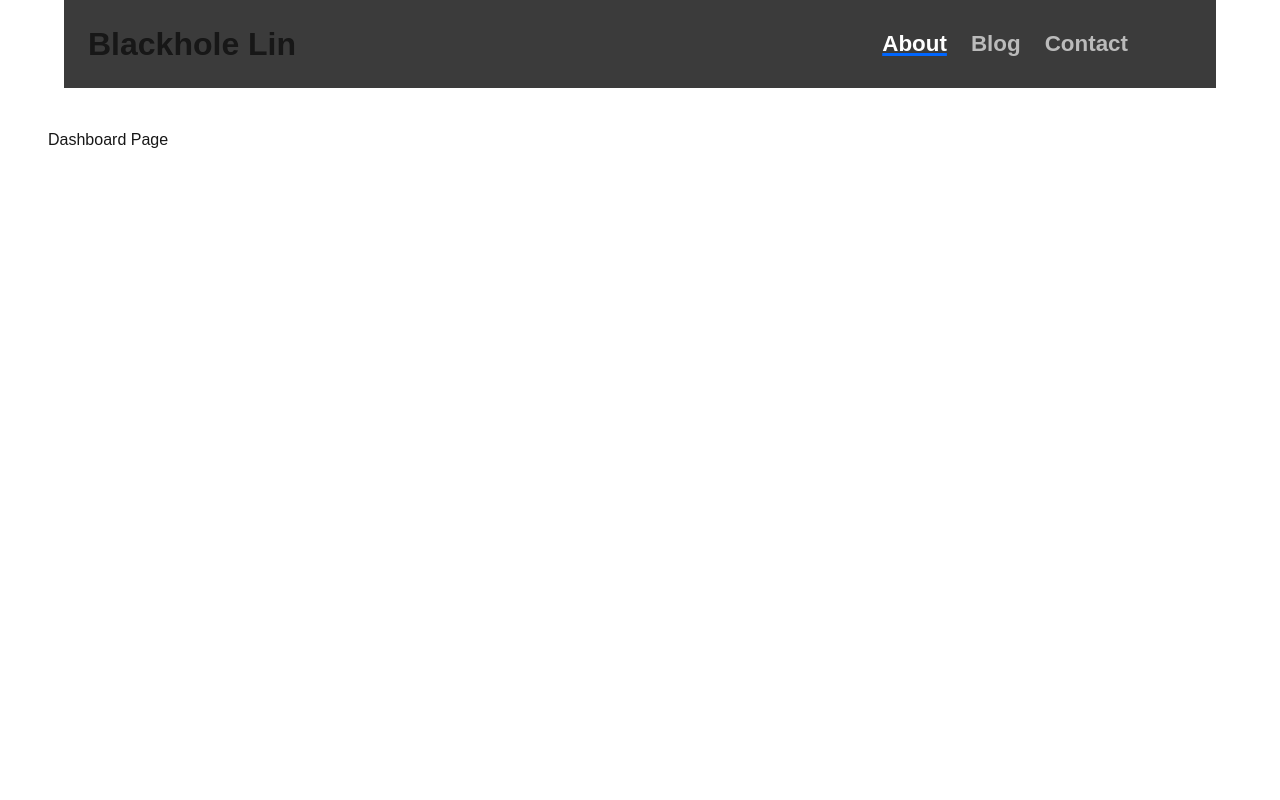
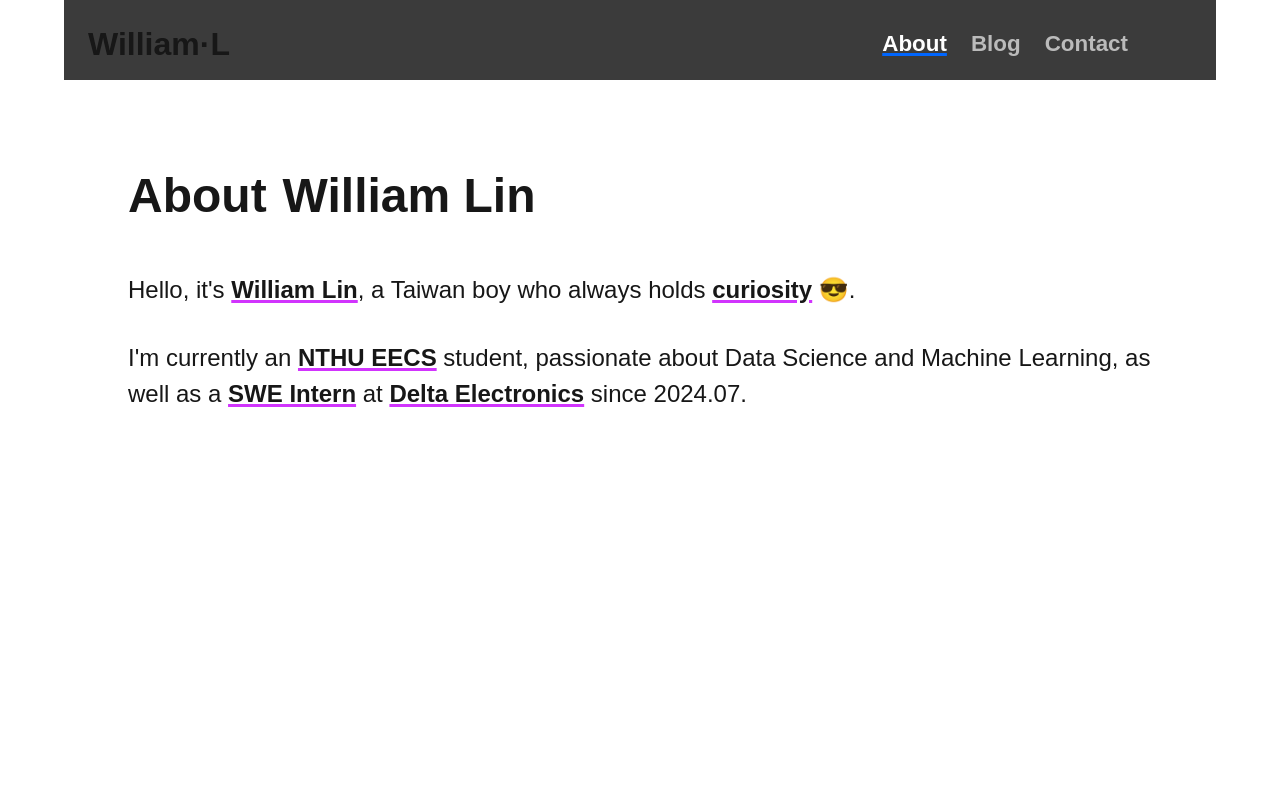
Before and after one commit to JWBlackHole/mywebsite, a Next.js app: page /about in a window 1280 px wide. Shown: the top 800 px of the page. Built offline with nearby package versions, Linux system fonts and the light colour scheme; some icons are missing.

Commit message:
first commit

```diff
--- a/src/app/about/layout.tsx
+++ /dev/null
@@ -1,9 +0,0 @@
-import React from 'react';
-
-export default function Layout({ children }: { children: React.ReactNode}){
-    return (
-        <div className="flex h-screen flex-col md:flex-row md:overflow-hidden">
-            <div className="flex-grow p-6 md:overflow-y-auto md:p-12">{children}</div>
-        </div>
-    )
-}
--- a/src/app/about/page.tsx
+++ b/src/app/about/page.tsx
@@ -1,3 +1,27 @@
+import { HL, Title, SubTitle, RegularText } from "@/components/Texts";
+import Link from "next/link";
+
 export default function Page(){
-    return <p>Dashboard Page</p>;
+    return (
+        <div className="flex flex-col max-w-5xl mx-auto">
+            <div className="flex flex-wrap mb-5 sm:mb-10">
+                <Title>About</Title>
+                <div className="w-full sm:w-fit sm:ml-4"><Title>William Lin</Title></div>
+            </div>
+            <div className="pb-3 sm:pb-8">
+                <RegularText>Hello, it's <HL>William Lin</HL>, a Taiwan boy who always holds <HL>curiosity</HL> &#128526;.</RegularText>
+            </div>
+            <RegularText>
+            I'm currently an <Link href="https://u-eecs.site.nthu.edu.tw/"><HL>NTHU EECS</HL></Link> student, passionate about Data Science and Machine Learning,
+            as well as a <HL>SWE Intern</HL> at <Link href="https://www.deltaww.com/en-US/index"><HL>Delta Electronics</HL></Link> since 2024.07.
+            </RegularText>
+
+
+
+            {/* <Link href="/CV.pdf">
+                <span style={{color: "#b3b3ff", textDecoration : "underline solid #b3b3ff"}}>William Lin CV</span>
+            </Link> */}
+
+        </div>
+    );
 }
--- a/src/app/blog/layout.tsx
+++ /dev/null
@@ -1,9 +0,0 @@
-import React from 'react';
-
-export default function Layout({ children }: { children: React.ReactNode}){
-    return (
-        <div className="flex h-screen flex-col md:flex-row md:overflow-hidden">
-            <div className="flex-grow p-6 md:overflow-y-auto md:p-12">{children}</div>
-        </div>
-    )
-}
--- a/src/app/contact/layout.tsx
+++ /dev/null
@@ -1,9 +0,0 @@
-import React from 'react';
-
-export default function Layout({ children }: { children: React.ReactNode}){
-    return (
-        <div className="flex h-screen flex-col md:flex-row md:overflow-hidden">
-            <div className="flex-grow p-6 md:overflow-y-auto md:p-12">{children}</div>
-        </div>
-    )
-}
--- a/src/app/layout.tsx
+++ b/src/app/layout.tsx
@@ -31,11 +31,11 @@ export default function RootLayout({
       <head>
         <link rel="icon" href="/blackhole.ico" />
       </head>
-      <body className={`flex flex-col ${geistSans.variable} ${geistMono.variable}`}>
+      <body className={`flex flex-col items-center ${geistSans.variable} ${geistMono.variable}`}>
         <div className="fixed w-full">
           <NavigationBar/>
         </div>
-        <div className="pt-20">
+        <div className="pt-20 min-h-screen w-10/12 md:w-4/5 my-10 sm:my-20">
           {children}
         </div>
         <div>
--- a/src/app/page.tsx
+++ b/src/app/page.tsx
@@ -1,23 +1,11 @@
 "use client";
 
 import { useState } from "react";
-
 import { Icon } from "@iconify/react/dist/iconify.js";
 import Link from "next/link";
 import Image from "next/image";
 
-const HL = ({children}: {children: string}) => {
-  return (
-    <span style={{
-      fontWeight: "bold",
-      textDecoration           : "underline solid #d134fdff",
-      textDecorationThickness  : "3px",
-      WebkitTextDecorationColor: "#d134fdff",
-      WebkitTextDecorationLine : "underline",
-      WebkitTextDecorationStyle: "solid"
-    }}>{children}</span>
-  )
-}
+import { HL } from "@/components/Texts";
 
 const LinkedButton = ({icon, text, href, color, colorHovered}: {icon: string, text: string, href: string, color: string, colorHovered: string}) => {
   const [isHovering, setIsHovered] = useState(false);
@@ -37,17 +25,17 @@ const LinkedButton = ({icon, text, href, color, colorHovered}: {icon: string, te
 
 export default function Home() {
   return (
-    <div className="w-10/12 md:w-4/5 flex flex-col items-center justify-between max-w-5xl mx-auto px-4 py-3 sm:px-6 my-20">
+    <div className="flex flex-col items-center justify-between max-w-5x sm:mx-8 md:mx-16 lg:mx-32">
       <div className="mb-8" style={{borderRadius: '100px', overflow: 'hidden'}}>
         <Image src={"/square_pic.jpg"} alt={"My Pic"} width={180} height={180} />
       </div>
       <div className="mb-2">
-        <span style={{fontWeight: "800", fontSize: "clamp(2rem , 5vw, 3rem)"}}>Blackhole Lin</span>
+        <span style={{fontWeight: "800", fontSize: "clamp(2rem , 5vw, 3rem)"}}>William Lin</span>
       </div>
       <div className="mx-0 sm:mx-5 md:mx-10 mb-5">
         <span style={{fontSize: "clamp(1.3rem , 3vw, 1.8rem)"}}>
-          Dedicated <HL>EECS</HL> student at <Link href="https://www.nthu.edu.tw/"><HL>NTHU</HL></Link> with expertise in <HL>Data processing</HL> and <HL>Machine/Deep Learning</HL>.
-          Also experienced in <HL>Algorithms and Data Structures</HL>. Would like to share some news and cool techniques.&#128573;
+          Dedicated <HL>EECS</HL> student at <Link href="https://www.nthu.edu.tw/"><HL>NTHU</HL></Link> with expertise in <HL>Data Processing</HL> and <HL>Machine Learning</HL>.
+          Would like to share some news and cool techniques.&#128521;
         </span>
       </div>
       <div className="w-4/5 md:w-3/5 flex flex-col sm:flex-row gap-5 justify-center">
--- a/src/components/NavigationBar.tsx
+++ b/src/components/NavigationBar.tsx
@@ -5,7 +5,7 @@ import { Icon } from '@iconify/react';
 import Link from 'next/link';
 import Image from "next/image";
 
-const TextLink = ({href, label}: {href: string, label: string}) => {
+const TextLink = ({onClick, href, label}: {onClick: Function, href: string, label: string}) => {
     const pathname = usePathname();
     const [isHovering, setIsHovered] = useState(false);
     const onMouseEnter = () => setIsHovered(true);
@@ -14,7 +14,7 @@ const TextLink = ({href, label}: {href: string, label: string}) => {
     const now_page: boolean = pathname === `${href}`;
 
     return (
-        <div onMouseEnter={onMouseEnter} onMouseLeave={onMouseLeave} className="w-full flex border-b-2 sm:border-0" style={{borderColor: "#2f2f2f"}}>
+        <div onClick={() => {onClick()}} onMouseEnter={onMouseEnter} onMouseLeave={onMouseLeave} className="w-full flex border-b-2 sm:border-0" style={{borderColor: "#2f2f2f"}}>
             <Link href={href} className="w-full py-3 px-3">
                 <span style={{
                 color: isHovering||now_page ? "#FFFFFF" : "#BBBBBB",
@@ -38,8 +38,8 @@ const IconLink = ({href, icon}: {href: string, icon: string}) => {
     const onMouseEnter = () => setIsHovered(true);
     const onMouseLeave = () => setIsHovered(false);
     return (
-        <div onMouseEnter={onMouseEnter} onMouseLeave={onMouseLeave} className="w-full flex py-3 pl-3 items-center">
-            <Link href={href}>
+        <div onMouseEnter={onMouseEnter} onMouseLeave={onMouseLeave} className="w-full flex py-3 pl-3 items-center border-b-2 sm:border-b-0" style={{borderColor: "#2f2f2f"}}>
+            <Link className="w-full" href={href}>
                 <Icon icon={icon} width="2.5rem" height="2.5em" color={isHovering?"FFFFFF":"BBBBBB"}/>
             </Link>
         </div>
@@ -49,7 +49,7 @@ const IconLink = ({href, icon}: {href: string, icon: string}) => {
 export default function NavigationBar() {
     const pathname = usePathname();
     const [isMenuExpand, setMenuExpand] = useState(false);
-    const [windowWidth, setWindowWidth] = useState(1920);
+    const [windowWidth, setWindowWidth] = useState(0);
 
     useEffect(()=> {
         window.addEventListener('resize', ()=> {
@@ -61,15 +61,15 @@ export default function NavigationBar() {
     }, [])
 
     return (
-        <div className="w-full flex flex-col sm:flex-row justify-between items-center max-w-6xl mx-auto px-4 py-3 sm:px-6"
+        <div className="w-full flex flex-col sm:flex-row justify-between items-center max-w-6xl mx-auto px-4 pt-3 pb-1 sm:px-6"
         style={{
             backgroundColor: "#0a0a0acc",
             backdropFilter: "blur(8px)",
             WebkitBackdropFilter: "blur(8px)"
         }}>
-            <div className="w-full flex flex-row justify-between">
-                <Link href="/">
-                    {pathname == '/' ? <Image src={"/blackhole.ico"} alt="ico" width="60" height="60"/>: <span style={{fontWeight: "800", fontSize: "2rem"}}>Blackhole Lin</span>}
+            <div className="w-full flex flex-row justify-between items-center">
+                <Link onClick={() => {setMenuExpand(false)}} href="/">
+                    {pathname == '/' ? <Image src={"/blackhole.ico"} alt="ico" width="60" height="60"/>: <span style={{fontWeight: "800", fontSize: "clamp(1.8rem , 3vw, 2rem)"}}>William·L</span>}
                 </Link>
                 <button onClick={() => setMenuExpand(prev => !prev)} className="visible sm:invisible">
                     <div>
@@ -78,12 +78,12 @@ export default function NavigationBar() {
                 </button>
             </div>
             {
-                windowWidth >= 640|| isMenuExpand
+                windowWidth >= 640 || isMenuExpand
                 ?
-                <div className="w-full sm:w-auto flex flex-col sm:flex-row items-center" >
-                    <TextLink href="/about"    label="About"/>
-                    <TextLink href="/blog"     label="Blog"/>
-                    <TextLink href="/contact"  label="Contact"/>
+                <div className="w-full sm:w-auto flex flex-col sm:flex-row items-center">
+                    <TextLink onClick={() => {setMenuExpand(false)}} href="/about"    label="About"/>
+                    <TextLink onClick={() => {setMenuExpand(false)}} href="/blog"     label="Blog"/>
+                    <TextLink onClick={() => {setMenuExpand(false)}} href="/contact"  label="Contact"/>
                     <IconLink href="https://github.com/JWBlackHole" icon="mdi-github"/>
                 </div>
                 :
--- /dev/null
+++ b/src/components/Texts.tsx
@@ -0,0 +1,45 @@
+export const HL = ({children}: {children: any}) => {
+    return (
+      <span style={{
+        fontWeight: "bold",
+        textDecoration           : "underline solid #d134fdff",
+        textDecorationThickness  : "3px",
+        WebkitTextDecorationColor: "#d134fdff",
+        WebkitTextDecorationLine : "underline",
+        WebkitTextDecorationStyle: "solid"
+      }}>{children}</span>
+    )
+}
+
+export const Title = ({children}: {children: any}) => {
+    return (
+      <span
+      style={{
+        fontWeight: "700",
+        fontSize: "clamp(2rem , 6vw, 3rem)"
+      }}
+      >{children}</span>
+    );
+}
+
+export const SubTitle = ({children}: {children: any}) => {
+    return (
+      <span
+      style={{
+        fontWeight: "600",
+        fontSize: "clamp(2rem , 5vw, 2.5rem)"
+      }}
+      >{children}</span>
+    );
+}
+
+export const RegularText = ({children}: {children: any}) => {
+  return (
+    <span
+    style={{
+      fontWeight: "400",
+      fontSize: "clamp(1.1rem , 3vw, 1.5rem)"
+    }}
+    >{children}</span>
+  );
+}
```
Also changed, not shown: 1 other file (tests, documents, lock files or other folders).
